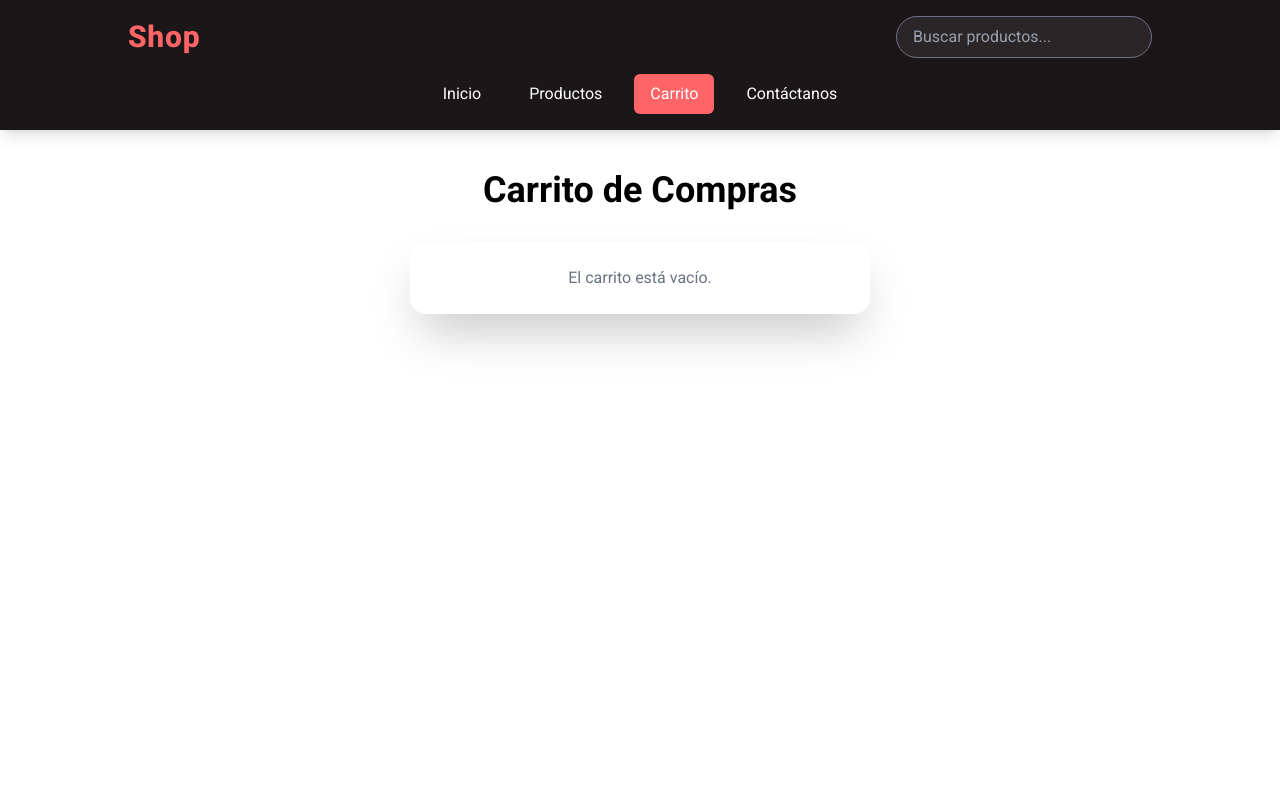
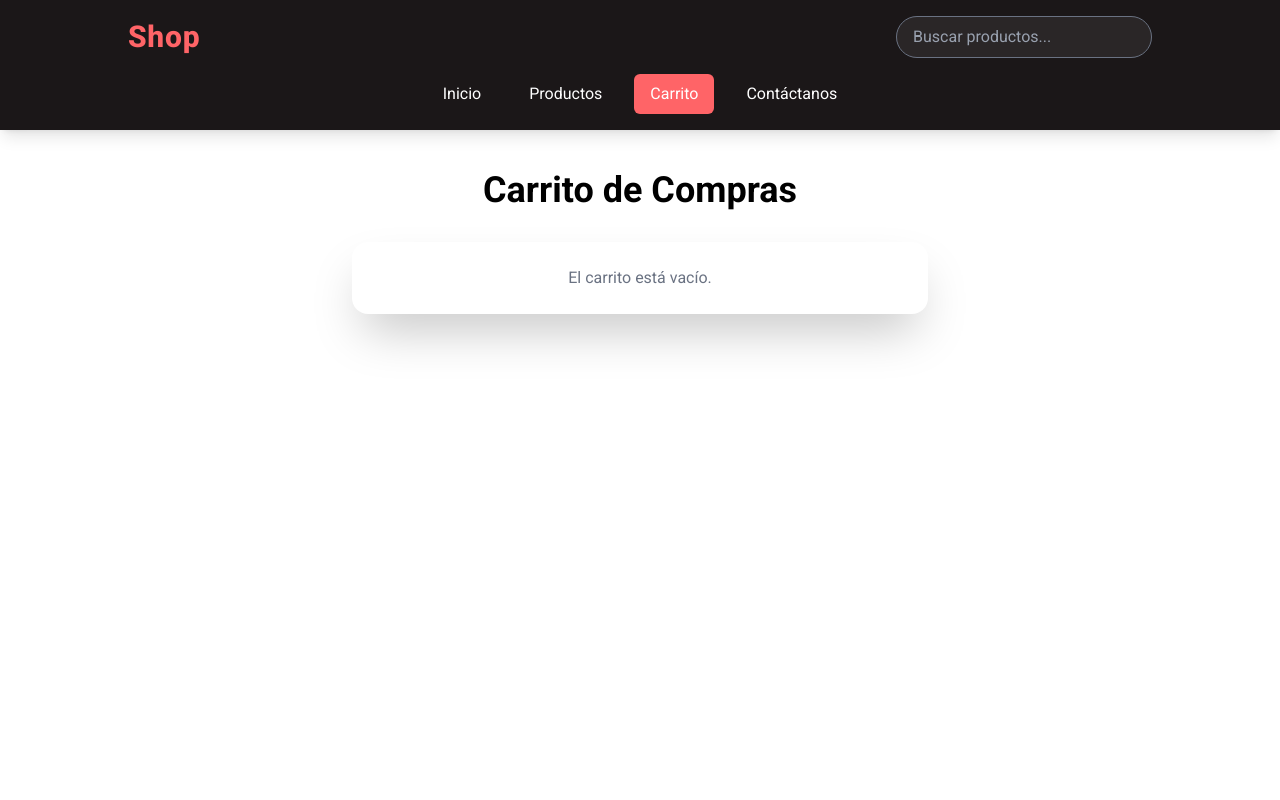
Before and after one commit to DanielHzpc/tienda_final_react, a React (Vite) app in the folder tienda_react/: page /carrito in a window 1280 px wide. Shown: the top 800 px of the page. Built offline with nearby package versions, Linux system fonts and the light colour scheme.

Commit message:
Arreglo carrito

```diff
--- a/tienda_react/src/features/cart/pages/CartPage.jsx
+++ b/tienda_react/src/features/cart/pages/CartPage.jsx
@@ -4,12 +4,12 @@ export function CartPage() {
   const { cart, removeFromCart, total } = useCart();
 
   return (
-    <div className="flex flex-col items-center w-[60%] py-10">
+    <div className="flex flex-col items-center w-full py-10 px-4">
       <h1 className="text-4xl font-bold mb-8 text-center text-black">
         Carrito de Compras
       </h1>
 
-      <div className="bg-white shadow-2xl rounded-2xl p-6 w-[90%] md:w-[60%]">
+      <div className="bg-white shadow-2xl rounded-2xl p-4 md:p-6 w-full max-w-lg lg:max-w-xl">
         {cart.length === 0 ? (
           <p className="text-center text-gray-500">El carrito está vacío.</p>
         ) : (
@@ -18,17 +18,18 @@ export function CartPage() {
               {cart.map((item) => (
                 <div
                   key={item.id}
-                  className="flex items-center gap-4 border-b pb-4"
+                  className="flex flex-col md:flex-row items-center gap-4 border-b pb-4"
                 >
                   <img
                     src={item.image}
                     alt={item.title}
-                    className="w-24 h-24 object-cover rounded-md"
+                    className="w-24 h-24 object-cover rounded-md flex-shrink-0"
                   />
-                  <div className="flex-1">
+                  <div className="flex-1 text-center md:text-left w-full">
                     <h2 className="text-lg font-semibold">{item.title}</h2>
                     <p className="text-gray-500">Cantidad: {item.quantity}</p>
                   </div>
+                  <div className="flex items-center justify-between w-full md:w-auto mt-2 md:mt-0">
                     <span className="text-lg font-bold">
                       ${(item.price * item.quantity).toFixed(2)}
                     </span>
@@ -38,6 +39,7 @@ export function CartPage() {
                     >
                       Eliminar
                     </button>
+                  </div>
                 </div>
               ))}
             </div>
```
Lines whose indentation alone changed are shown as unchanged.
